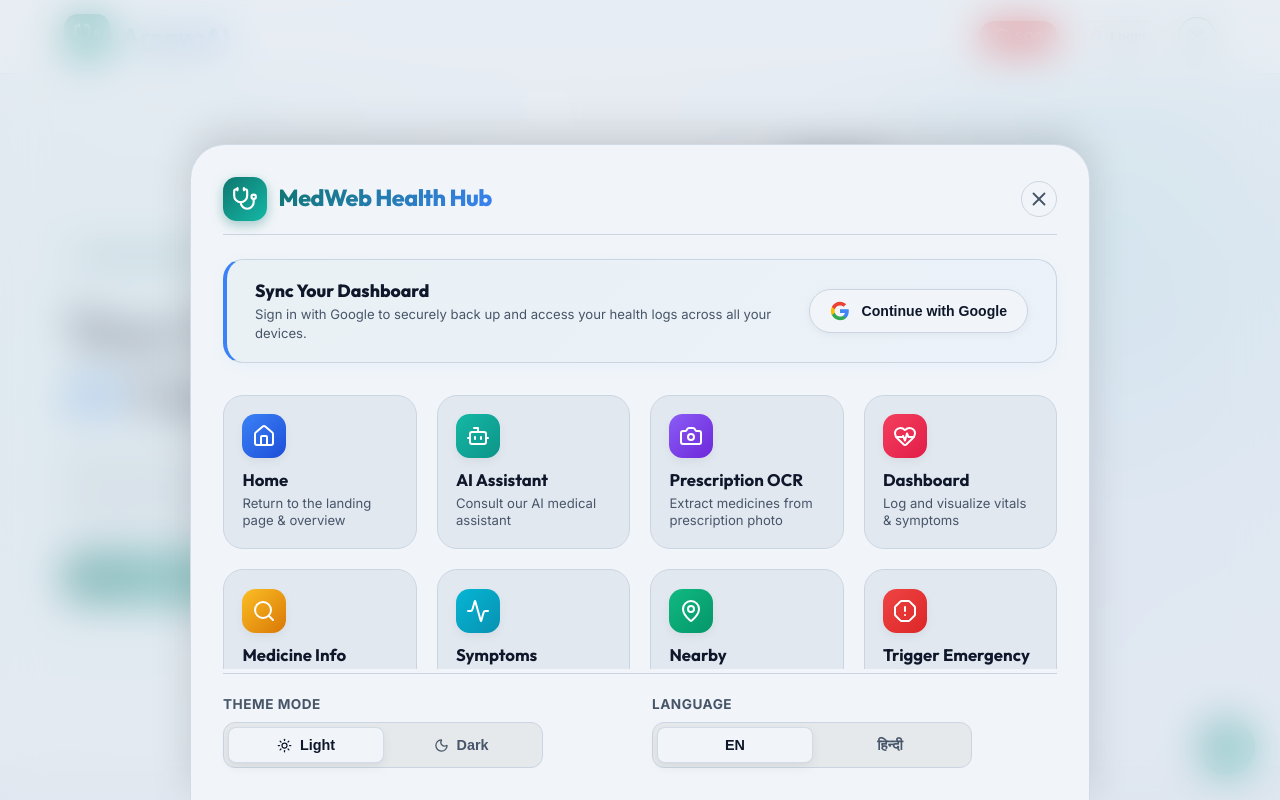
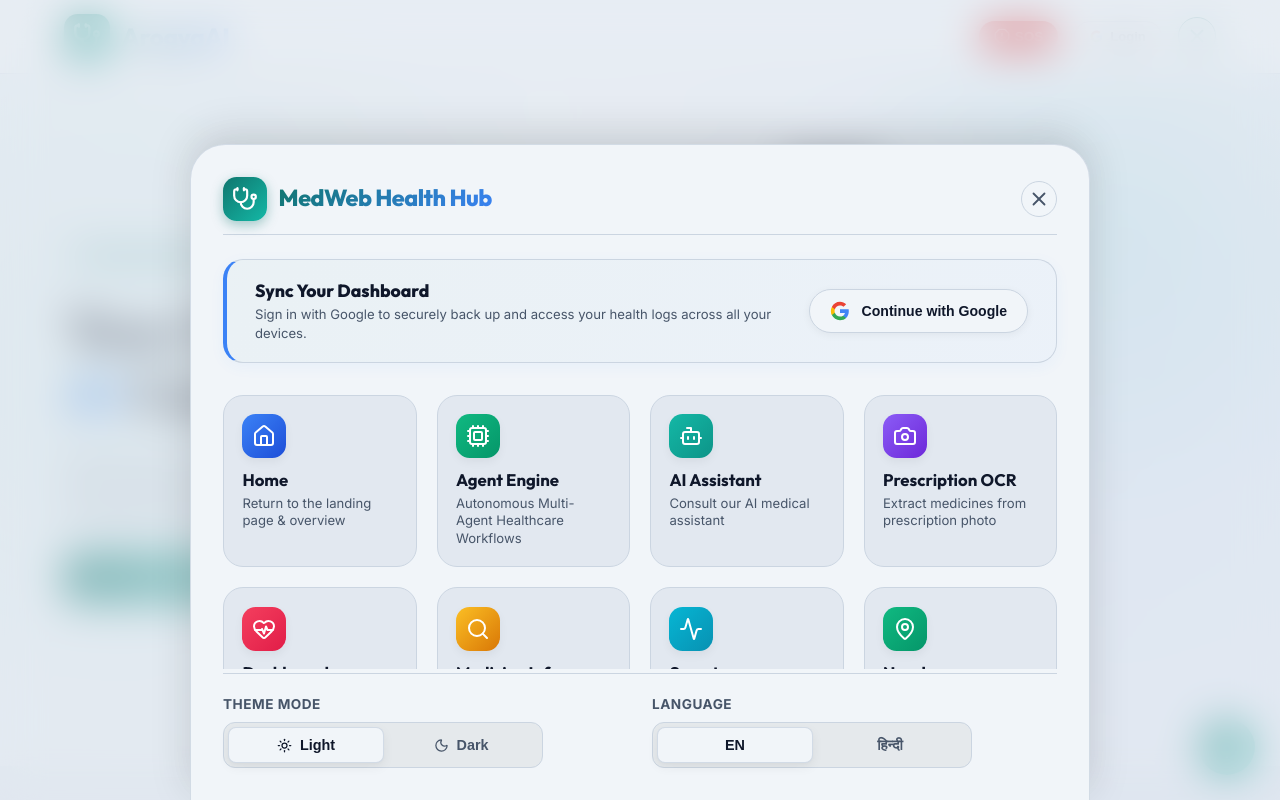
Before and after one commit to saumyk/medweb, a React (Vite) app: page / in a window 1280 px wide. Both pictures are taken after a click on the button 1185 px from the left and 36 px from the top of the page. Shown: the top 800 px of the page. Built offline with nearby package versions, Linux system fonts and the light colour scheme.

Commit message:
Add Cpu icon and new Agent Engine feature

```diff
--- a/src/components/Navbar.jsx
+++ b/src/components/Navbar.jsx
@@ -1,7 +1,7 @@
 import { useState, useEffect } from 'react';
 import { Link, useNavigate } from 'react-router-dom';
 import { motion, AnimatePresence } from 'framer-motion';
-import { Stethoscope, MapPin, Activity, Search, Moon, Sun, Home as HomeIcon, Bot, Camera, HeartPulse, AlertOctagon, Menu, X, LogOut } from 'lucide-react';
+import { Stethoscope, MapPin, Activity, Search, Moon, Sun, Home as HomeIcon, Bot, Camera, HeartPulse, AlertOctagon, Menu, X, LogOut, Cpu } from 'lucide-react';
 import { useLanguage } from './LanguageContext';
 import { useAuth } from './AuthContext';
 import './Navbar.css';
@@ -30,8 +30,6 @@ const Navbar = () => {
     };
   }, [isHubOpen]);
 
-
-
   const hubFeatures = [
     {
       name: t('home'),
@@ -39,6 +37,13 @@ const Navbar = () => {
       icon: <HomeIcon size={24} />,
       desc: language === 'en' ? 'Return to the landing page & overview' : 'मुख्य पृष्ठ और अवलोकन पर वापस जाएं',
       colorClass: 'blue'
+    },
+    {
+      name: 'Agent Engine',
+      path: '/agent',
+      icon: <Cpu size={24} />,
+      desc: language === 'en' ? 'Autonomous Multi-Agent Healthcare Workflows' : 'स्वायत्त मल्टी-एजेंट स्वास्थ्य सेवा वर्कफ़्लो',
+      colorClass: 'emerald'
     },
     {
       name: t('aiAssistant'),
@@ -90,15 +95,12 @@ const Navbar = () => {
       colorClass: 'red'
     },
     {
-  name: t('telemedicine'),
-  path: '/telemedicine',
-  icon: <Stethoscope size={24} />,
-  desc: language === 'en'
-    ? 'Consult doctors via video call'   : 'वीडियो कॉल द्वारा डॉक्टर से परामर्श करें',
-  colorClass: 'indigo'
-},
-
-
+      name: t('telemedicine'),
+      path: '/telemedicine',
+      icon: <Stethoscope size={24} />,
+      desc: language === 'en' ? 'Consult doctors via video call' : 'वीडियो कॉल द्वारा डॉक्टर से परामर्श करें',
+      colorClass: 'indigo'
+    },
   ];
 
   const handleLinkClick = (path) => {
@@ -167,8 +169,6 @@ const Navbar = () => {
           </div>
         </div>
       </nav>
-
-
 
       {/* Fullscreen Hub Menu Overlay */}
       <AnimatePresence>
```
